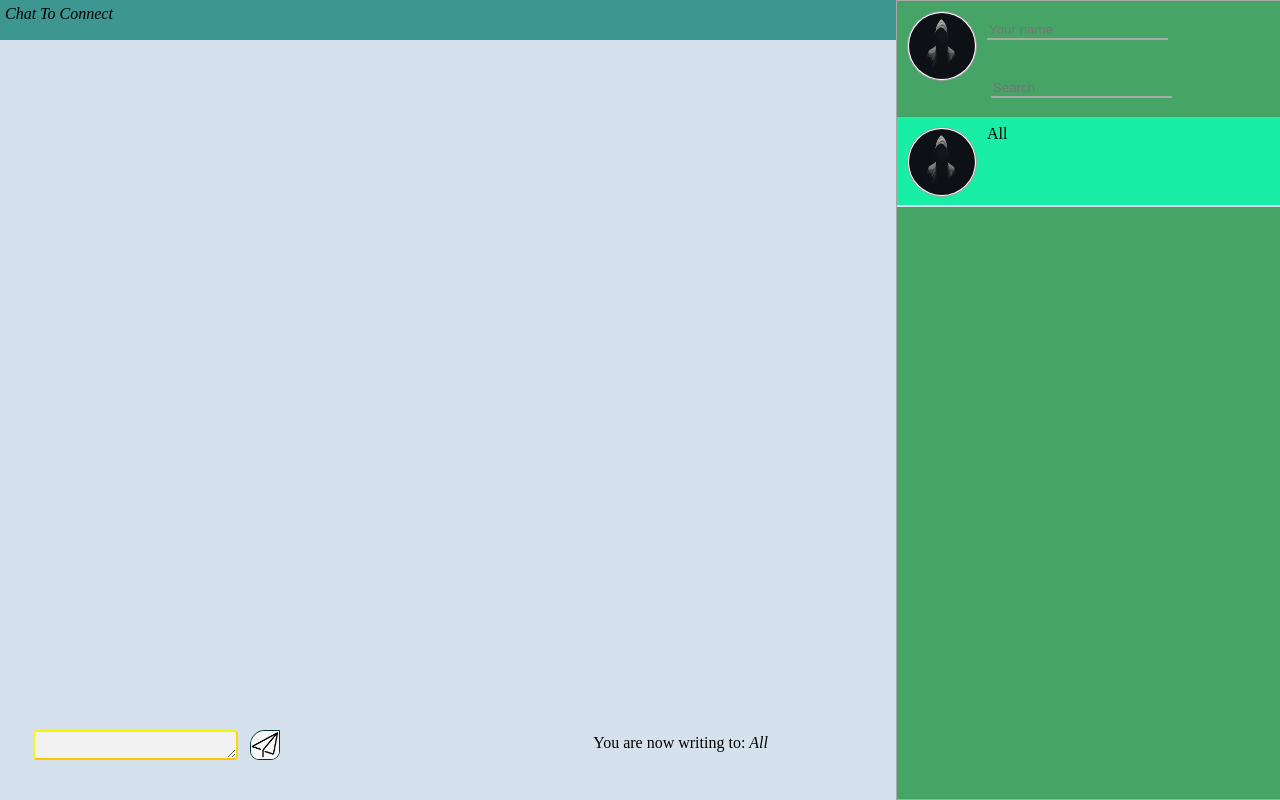
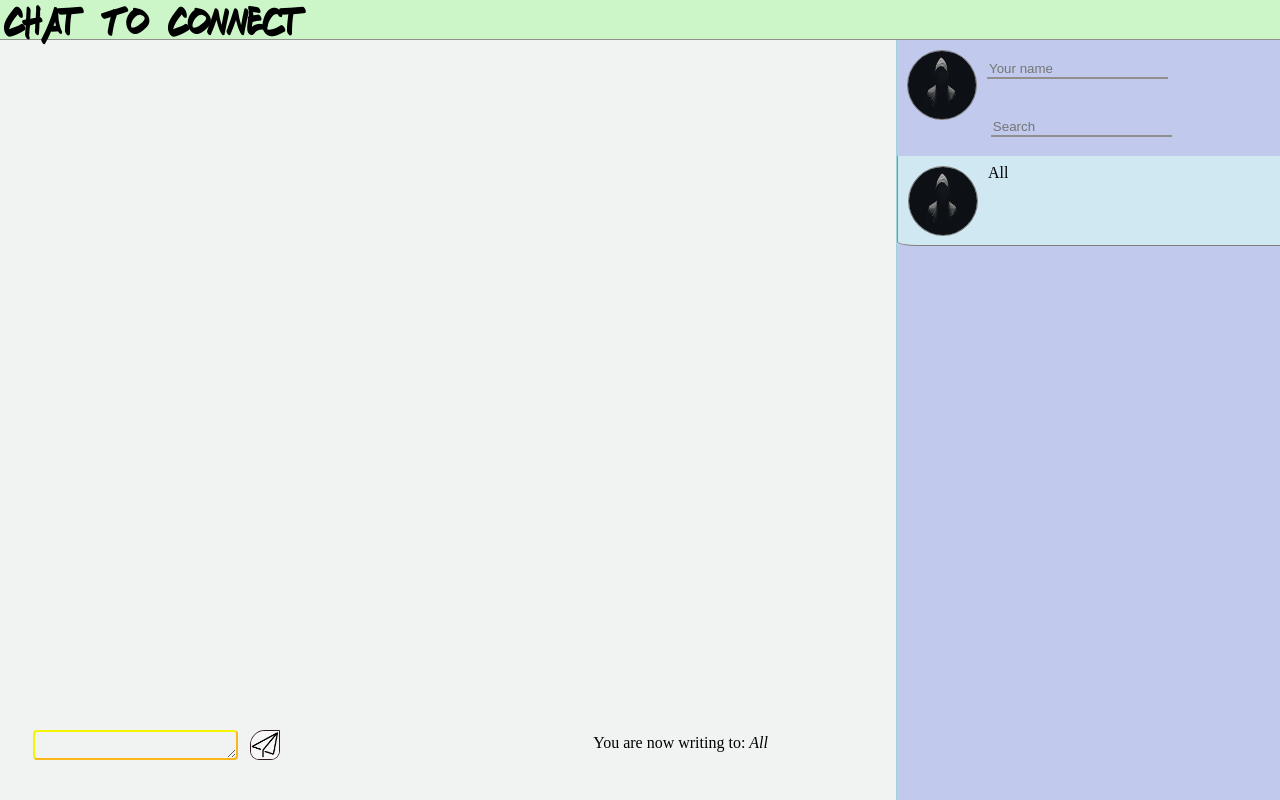
Before and after one commit to lizardlynx/realtime-web-chat, a website: page main.html in a window 1280 px wide. Drawn offline with Linux system fonts and the light colour scheme.

Commit message:
some styling applied

```diff
--- a/css/main.css
+++ b/css/main.css
@@ -1,9 +1,20 @@
 :root {
-  --main-bg-color: #d5e2ed;
-  --main-msg-bg-color: #f2f2f2;
-  --main-div-menu: #46a566;
-  --main-line-color: #3d9690;
-  --main-border-color: #023026;
+  --main-bg-color: #f1f2f2;
+  --main-msg-bg-color: #d0e8f2;
+  --main-div-menu: #c1c9ec;
+  --main-line-color: #ccf6c8;
+  --main-border-color: #2e1a1e;
+}
+
+/*styling header*/
+@font-face {
+  font-family: 'chatHeaderFont';
+  src: url(../boogie-nights-shadow/freshmarker.ttf);
+}
+
+@font-face {
+  font-family: 'chatNameFont';
+  src: url(../boogie-nights-shadow/angelina.TTF);
 }
 
 /*body customizing*/
@@ -17,7 +28,8 @@ body {
 
 /*chat-name*/
 div#chat-name {
-  font-style: italic;
+  font-family: 'chatHeaderFont', 'Franklin Gothic Medium', 'Arial Narrow', Arial, sans-serif;
+  font-size: 40;
   width: 100%;
   height: 5%;
   background-color: var(--main-line-color);
@@ -25,6 +37,8 @@ div#chat-name {
   top: 0;
   left: 0;
   padding: 5px;
+  color: black;
+  border-bottom: 1px solid #918e8e;
 }
 
 /*input customizing*/
@@ -43,12 +57,12 @@ section#message-input-section {
 .textable {
   height: 30px;
   width: 20%;
-  background-color: var(--main-msg-bg-color);
+  background-color: var(--main-bg-color);
   border-radius: 4px;
   border-top: 2px solid #f5f500;
-  border-left: 2px solid #f8f32b;
-  border-bottom: 2px solid #ffc600;
-  border-right: 2px solid #ffd700;
+  border-left: 2px solid #f5f500;
+  border-bottom: 2px solid #fbb619;
+  border-right: 2px solid #fbb619;
 }
 
 /*input button*/
@@ -90,7 +104,7 @@ section#message-input-section div.destination p#destination {
 div.chat {
   height: 80%;
   position: absolute;
-  overflow: scroll;
+  overflow-y: scroll;
   bottom: 90px;
   left: 35px;
   width: 65%;
@@ -106,12 +120,15 @@ div.chat div {
   overflow: auto;
   margin: 10px;
   float: left;
+  border-bottom: 1px solid #2d433c;
+  border-right: 1px solid #4a6b61;
+  border-left: 1px solid #66857b;
 }
 
 div.chat img.avatar {
-  width: 40px;
-  height: 40px;
-  margin: 10px;
+  width: 50px;
+  height: 50px;
+  margin: 4px;
   float: left;
 }
 
@@ -119,6 +136,13 @@ p.message {
   margin: 10px;
   margin-bottom: 25px;
   word-break: break-word;
+}
+
+p.name {
+  font-family: 'Franklin Gothic Medium', 'Arial Narrow', Arial, sans-serif;
+  font-size: 18;
+  margin: 0;
+  font-weight: bold;
 }
 
 p.time {
@@ -132,25 +156,22 @@ p.time {
 div.menu {
   position: absolute;
   left: 70%;
-  top: 0%;
+  top: 5%;
   background: var(--main-div-menu);
   height: 100%;
   width: 30%;
-  border-top: 1px solid darkgray;
-  border-left: 1px solid darkgray;
-  border-bottom: 1px solid darkgray;
+  border-left: 1px solid #9fd4d8;
 }
 
 /*avatar section*/
 .avatar {
   width: 70px;
   height: 70px;
-  border: 1px solid #999;
   border-radius: 50%;
   float: left;
   margin: 10px;
-  padding: 1px;
-  background-color: white;
+  padding: 0px;
+  border: 1px solid #807d7d;
 }
 
 div.menu > .avatar:hover {
@@ -165,7 +186,7 @@ input#change-avatar {
 /*nickname section*/
 input#nickname {
   border: none;
-  border-bottom: 2px solid darkgray;
+  border-bottom: 2px solid  #918e8e;
   background-color: var(--main-div-menu);
   transition: border-bottom 1s;
 }
@@ -181,7 +202,7 @@ input#find {
   background-color: var(--main-div-menu);
   margin: 5%;
   margin-left: 1%;
-  border-bottom: 2px solid darkgray;
+  border-bottom: 2px solid #918e8e;
 }
 
 input#find:focus {
@@ -190,12 +211,19 @@ input#find:focus {
 }
 
 /*contacts*/
+div#contacts {
+  border-bottom-left-radius: 5%;
+  background-color: var(--main-msg-bg-color);
+  border-left: 1px solid #918e8e;
+}
+
 div.contact {
-  background-color: rgb(25, 238, 167);
+  background-color: var(--main-msg-bg-color);
   cursor: pointer;
   height: 90px;
   margin: 0;
-  border-bottom: 2px solid var(--main-bg-color);
+  border-bottom: 1px solid #807d7d;
+  border-bottom-left-radius: 5%;
 }
 
 div.contact p {
@@ -204,5 +232,5 @@ div.contact p {
 }
 
 div.contact:hover {
-  background-color: var(--main-line-color);;
+  background-color:  #f3bcdc;
 }
--- a/front-js/listeners.js
+++ b/front-js/listeners.js
@@ -75,6 +75,11 @@ class Listeners {
       dialog.style.display = 'none';
     }
     dialogs[0].style.display = 'block';
+    const contacts = document.getElementsByClassName('contact');
+    for (let i = 0; i < contacts.length; i++) {
+      contacts[i].style.backgroundColor = '#d0e8f2';
+    }
+    contacts[0].style.backgroundColor = '#f3bcdc';
     document.getElementById('destination').innerHTML = 'All';
     this.openedChat = dialogs[0];
     this.destinationUser = 'All';
@@ -218,6 +223,11 @@ class Listeners {
   contactClick(contact, idfrom, name) {
     this.destinationUser = idfrom;
     document.getElementById('destination').innerHTML = name;
+    const contacts = document.getElementsByClassName('contact');
+    for (let i = 0; i < contacts.length; i++) {
+      contacts[i].style.backgroundColor = '#d0e8f2';
+    }
+    contact.style.backgroundColor = '#f3bcdc';
     const dialogs = document.getElementsByClassName('chat');
     for (const dialog of dialogs) {
       dialog.style.display = 'none';
--- a/front-js/main.js
+++ b/front-js/main.js
@@ -17,7 +17,9 @@ document.addEventListener('DOMContentLoaded', () => {
   listeners.addToContactList('All', allChat);
 
   //handling contact for all-chat
-  allChat.addEventListener('click', () => listeners.showAllChat());
+  allChat.addEventListener('click', () => {
+    listeners.showAllChat();
+  });
 
   //handling nickname input
   nickname.addEventListener('focusout', e => listeners.sendNameToServer(e));
```
Also changed, not shown: boogie-nights-shadow/angelina.TTF (added), boogie-nights-shadow/freshmarker.ttf (added).
